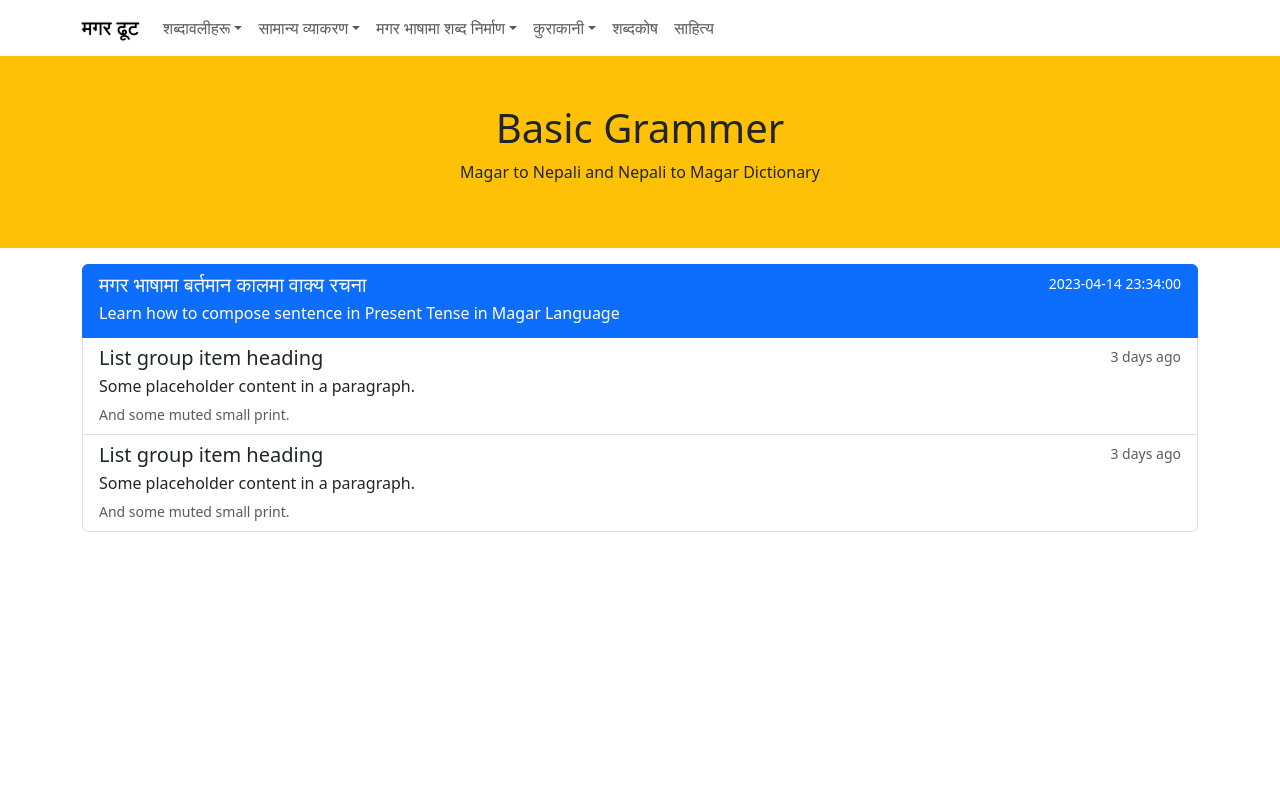
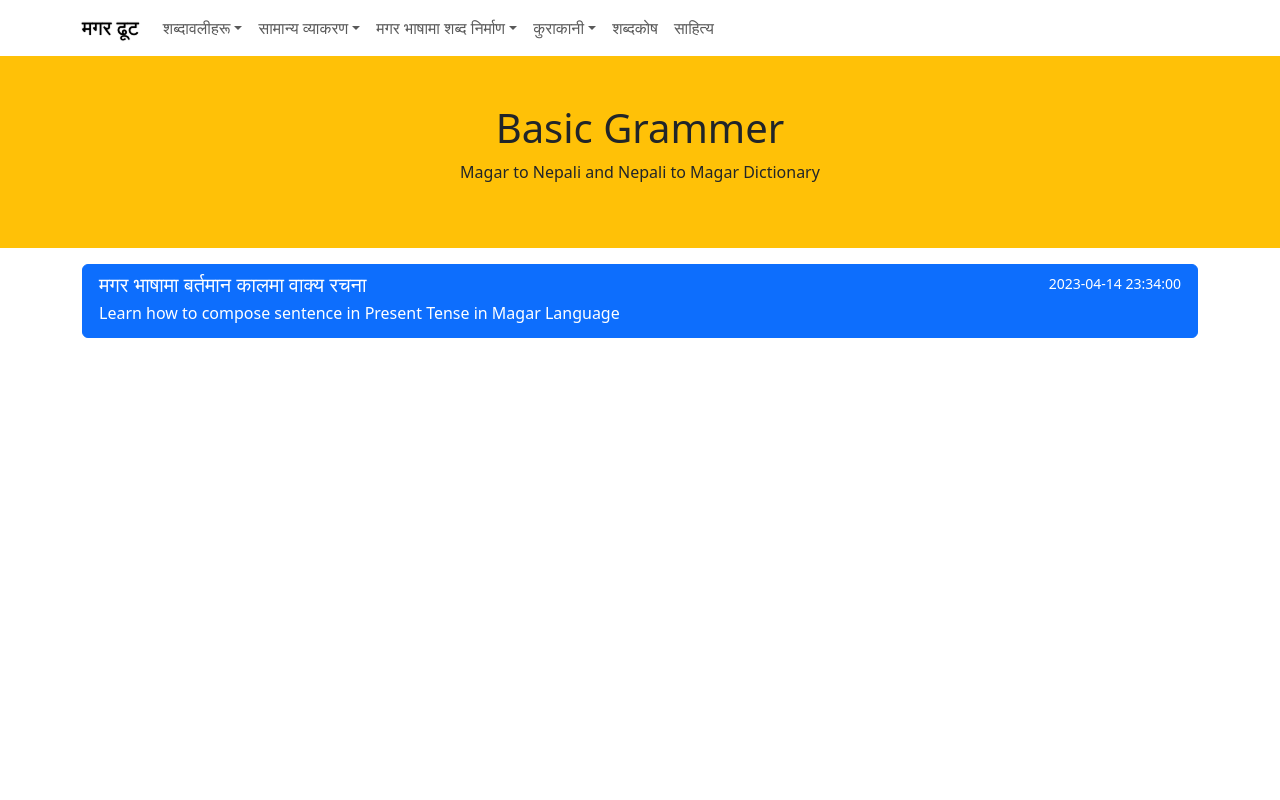
Before and after one commit to msucil/magardhut, a Next.js app: page /learn/grammer in a window 1280 px wide. Shown: the top 800 px of the page. Built offline with nearby package versions, Linux system fonts and the light colour scheme.

Commit message:
remote html static code

```diff
--- a/src/pages/learn/grammer/index.tsx
+++ b/src/pages/learn/grammer/index.tsx
@@ -42,23 +42,6 @@ export default function GrammerHome({ articles }: InferGetStaticPropsType<typeof
                 // </a>
               )
               )}
-
-            <a href="#" className="list-group-item list-group-item-action">
-              <div className="d-flex w-100 justify-content-between">
-                <h5 className="mb-1">List group item heading</h5>
-                <small className="text-body-secondary">3 days ago</small>
-              </div>
-              <p className="mb-1">Some placeholder content in a paragraph.</p>
-              <small className="text-body-secondary">And some muted small print.</small>
-            </a>
-            <a href="#" className="list-group-item list-group-item-action">
-              <div className="d-flex w-100 justify-content-between">
-                <h5 className="mb-1">List group item heading</h5>
-                <small className="text-body-secondary">3 days ago</small>
-              </div>
-              <p className="mb-1">Some placeholder content in a paragraph.</p>
-              <small className="text-body-secondary">And some muted small print.</small>
-            </a>
           </div>
         </div>
       </div>
```
